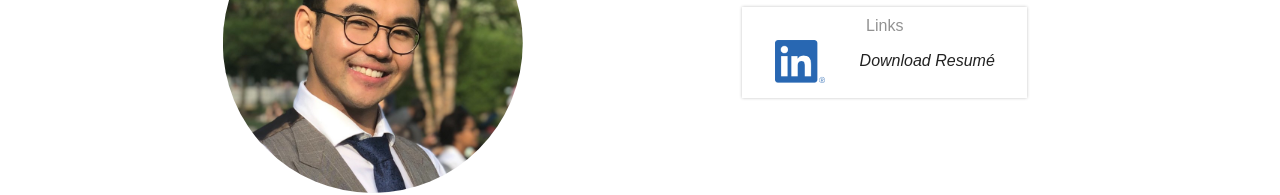
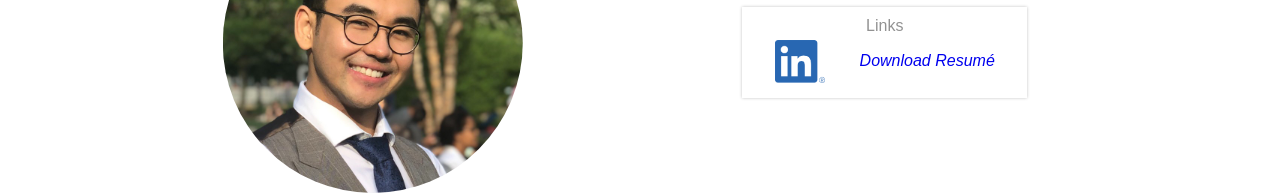
Before and after one commit to amarbat/amarbat.github.io, a website built with Parcel: page index.html in a window 1280 px wide. Shown: the part 157-352 px from the top of the page. Built offline with nearby package versions, Linux system fonts and the light colour scheme; files whose address does not match are found by name.

Commit message:
add resume and ignore temp file

```diff
--- a/index.html
+++ b/index.html
@@ -48,7 +48,9 @@
             <img src="img/linkedInLogo.png" alt="linkedinLogo">
           </a>
           <div class="about-description-footer-resume">
-          Download Resum&eacute
+            <a href="Amar_Bat_resume.docx">
+              Download Resum&eacute
+            </a>
           </div>
         </div>
       </div>
```
Also changed, not shown: 4 other files.
